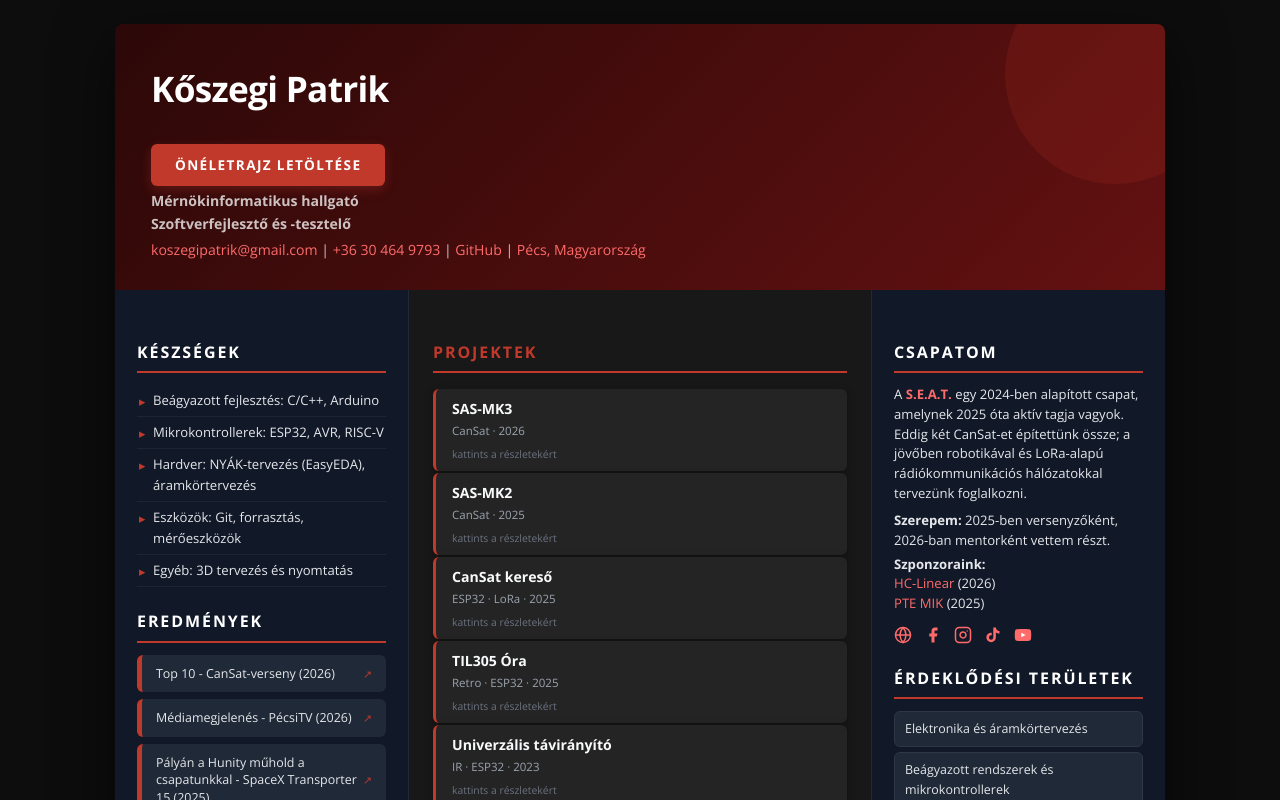
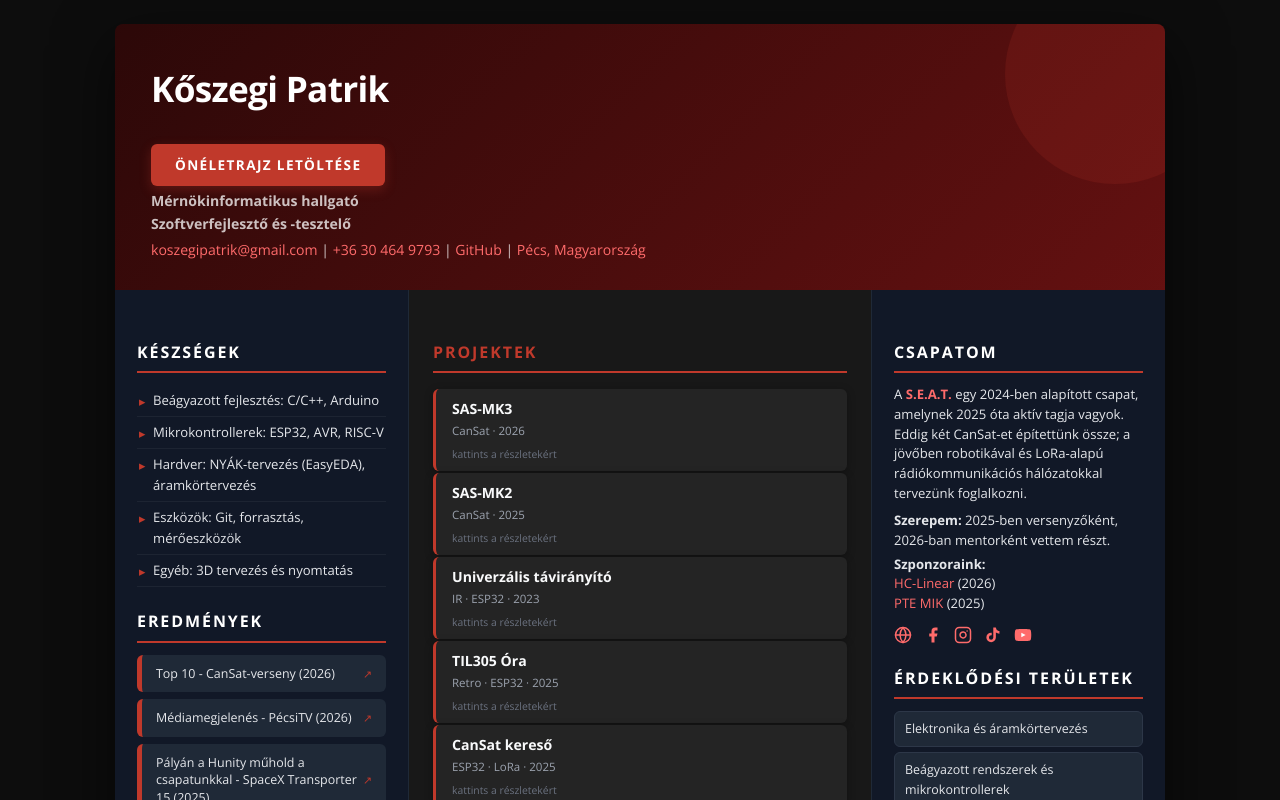
Before and after one commit to paco7828/portfolio, a React (Vite) app: page / in a window 1280 px wide. Shown: the top 800 px of the page. Built offline with nearby package versions, Linux system fonts and the light colour scheme.

Commit message:
Swap project details for CanSat and Universal Remote

```diff
--- a/src/components/Body.jsx
+++ b/src/components/Body.jsx
@@ -311,10 +311,10 @@ const Body = () => {
           detail="Az első CanSat melyhez a teljes működő szoftvert készítettem el és csapatommal Tudományos különdíjat érdemeltünk ki."
         />
         <ProjectCard
-          title="CanSat kereső"
-          sub="ESP32 · LoRa · 2025"
-          github="https://github.com/paco7828/Cansat-Finder"
-          detail="Hordozható és paraméterezhető LoRa telemetria és GPS alapú keresőeszköz egy CanSat megtalálásához."
+          title="Univerzális távirányító"
+          sub="IR · ESP32 · 2023"
+          github="https://github.com/paco7828/universal-remote"
+          detail="IR jelek tárolása és visszajátszása érintőkijelzős felülettel."
         />
         <ProjectCard
           title="TIL305 Óra"
@@ -323,10 +323,10 @@ const Body = () => {
           detail="Vintage LED kijelzős óra modern vezérléssel és időszinkronizációval."
         />
         <ProjectCard
-          title="Univerzális távirányító"
-          sub="IR · ESP32 · 2023"
-          github="https://github.com/paco7828/universal-remote"
-          detail="IR jelek tárolása és visszajátszása érintőkijelzős felülettel."
+          title="CanSat kereső"
+          sub="ESP32 · LoRa · 2025"
+          github="https://github.com/paco7828/Cansat-Finder"
+          detail="Hordozható és paraméterezhető LoRa telemetria és GPS alapú keresőeszköz egy CanSat megtalálásához."
         />
         <ProjectCard
           title="Növényfelügyelő eszköz"
```
